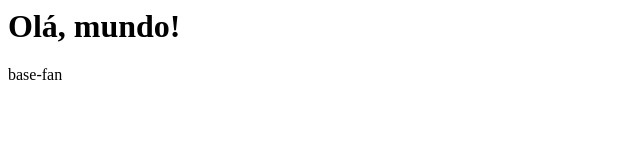
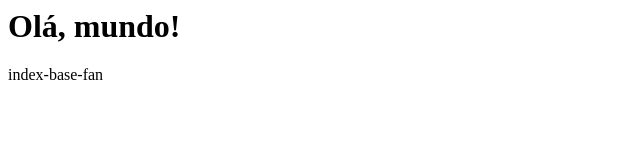
Before and after one commit to xandecoo/base-fan, a plain HTML site: page index.html in a window 1280 px wide. Shown: the full height of the page, 0-640 px from the left. Drawn offline with Linux system fonts and the light colour scheme.

Commit message:
Update index.html

```diff
--- a/index.html
+++ b/index.html
@@ -4,4 +4,4 @@
   </body>
 </html>
 
-base-fan
+index-base-fan
```
